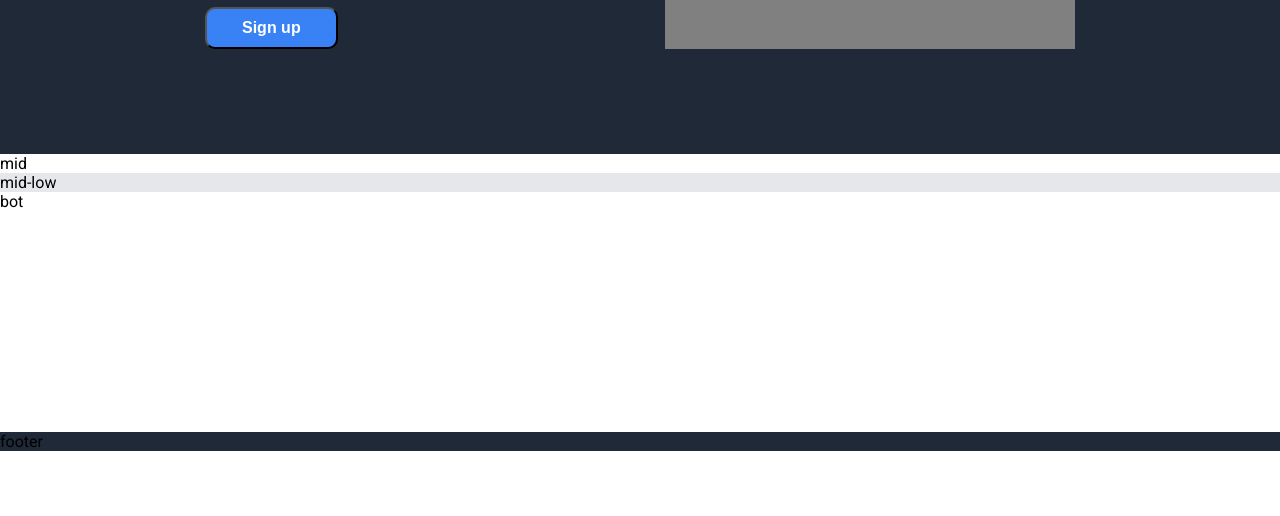
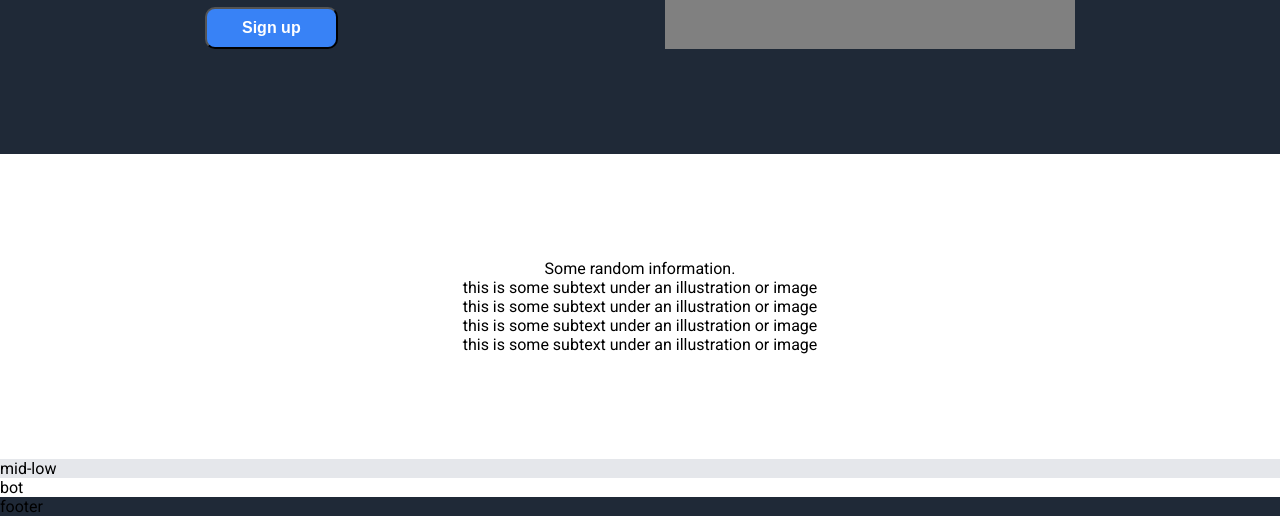
Before and after one commit to RealityMHG/landing-page, a plain HTML site: page index.html in a window 1280 px wide. Shown: the part 349-865 px from the top of the page. Before the commit the page ends 800 px from the top, so only its background shows below. Drawn offline with Linux system fonts and the light colour scheme.

Commit message:
Started middle section

```diff
--- a/index.html
+++ b/index.html
@@ -55,7 +55,71 @@
         </div>
 
         <div class="mid">
-            mid
+
+            <div class="mid-header">
+                Some random information.
+            </div>
+
+            <div class="mid-images">
+
+                <div class="mid-image-block">
+
+                    <div class="mid-image-img">
+
+                    </div>
+
+                    <div class="mid-image-text">
+                        this is some subtext
+                        under an illustration
+                        or image
+                    </div>
+
+                </div>
+
+                <div class="mid-image-block">
+
+                    <div class="mid-image-img">
+
+                    </div>
+
+                    <div class="mid-image-text">
+                        this is some subtext
+                        under an illustration
+                        or image
+                    </div>
+
+                </div>
+
+                <div class="mid-image-block">
+
+                    <div class="mid-image-img">
+
+                    </div>
+
+                    <div class="mid-image-text">
+                        this is some subtext
+                        under an illustration
+                        or image
+                    </div>
+
+                </div>
+
+                <div class="mid-image-block">
+
+                    <div class="mid-image-img">
+
+                    </div>
+
+                    <div class="mid-image-text">
+                        this is some subtext
+                        under an illustration
+                        or image
+                    </div>
+
+                </div>
+
+            </div>
+
         </div>
 
         <div class="mid-low">
--- a/style.css
+++ b/style.css
@@ -95,6 +95,11 @@ body {
 
 .mid {
     background-color: white;
+    display: flex;
+    flex-direction: column;
+    justify-content: center;
+    align-items: center;
+    padding: 105px 205px;
 }
 
 .mid-low {
```
